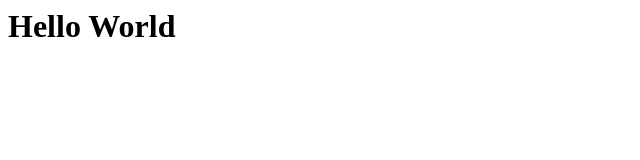
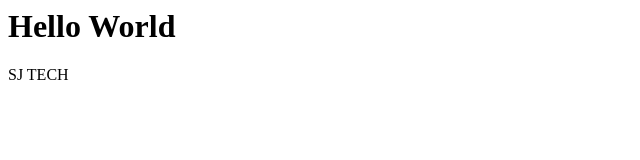
Before and after one commit to sheron184/bonsouir, a plain HTML site: page index.html in a window 1280 px wide. Shown: the full height of the page, 0-640 px from the left. Drawn offline with Linux system fonts and the light colour scheme.

Commit message:
title added

```diff
--- a/index.html
+++ b/index.html
@@ -1 +1,2 @@
 <h1>Hello World</h1>
+<p>SJ TECH</p>
```
